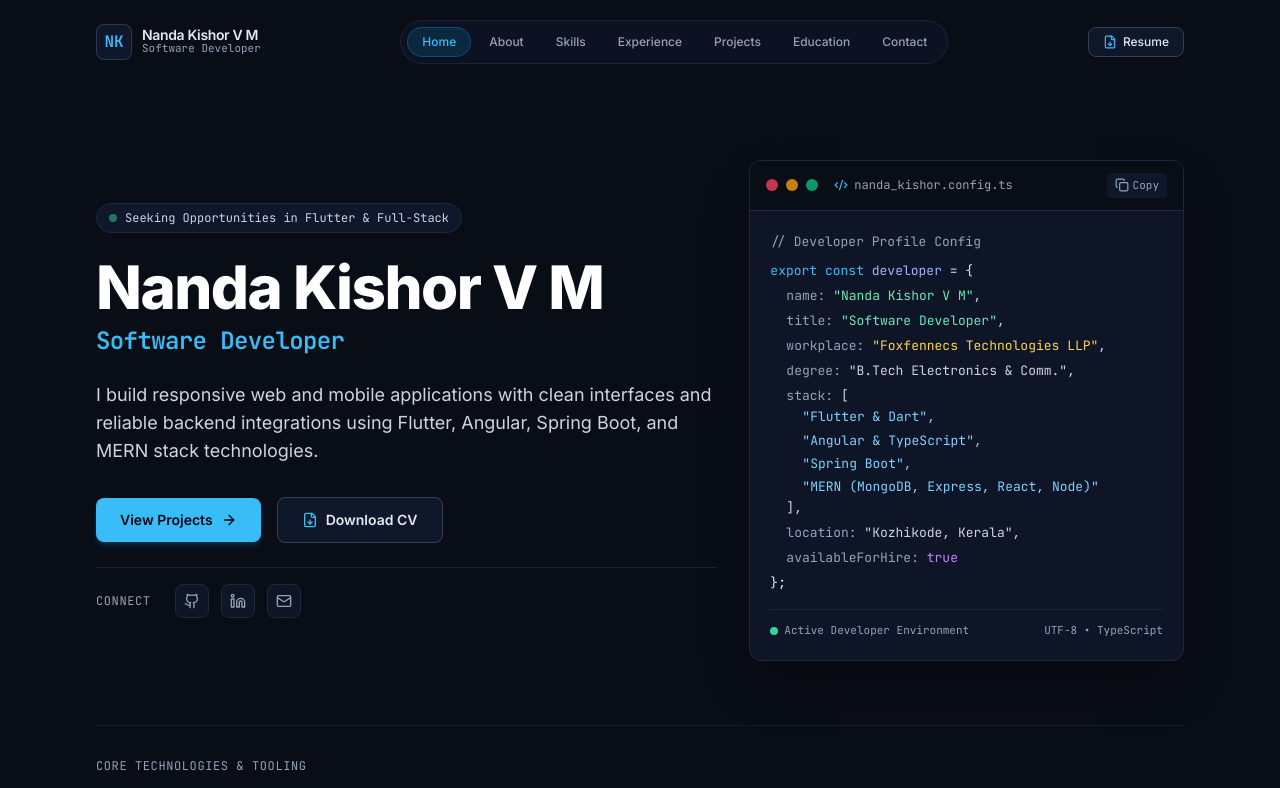
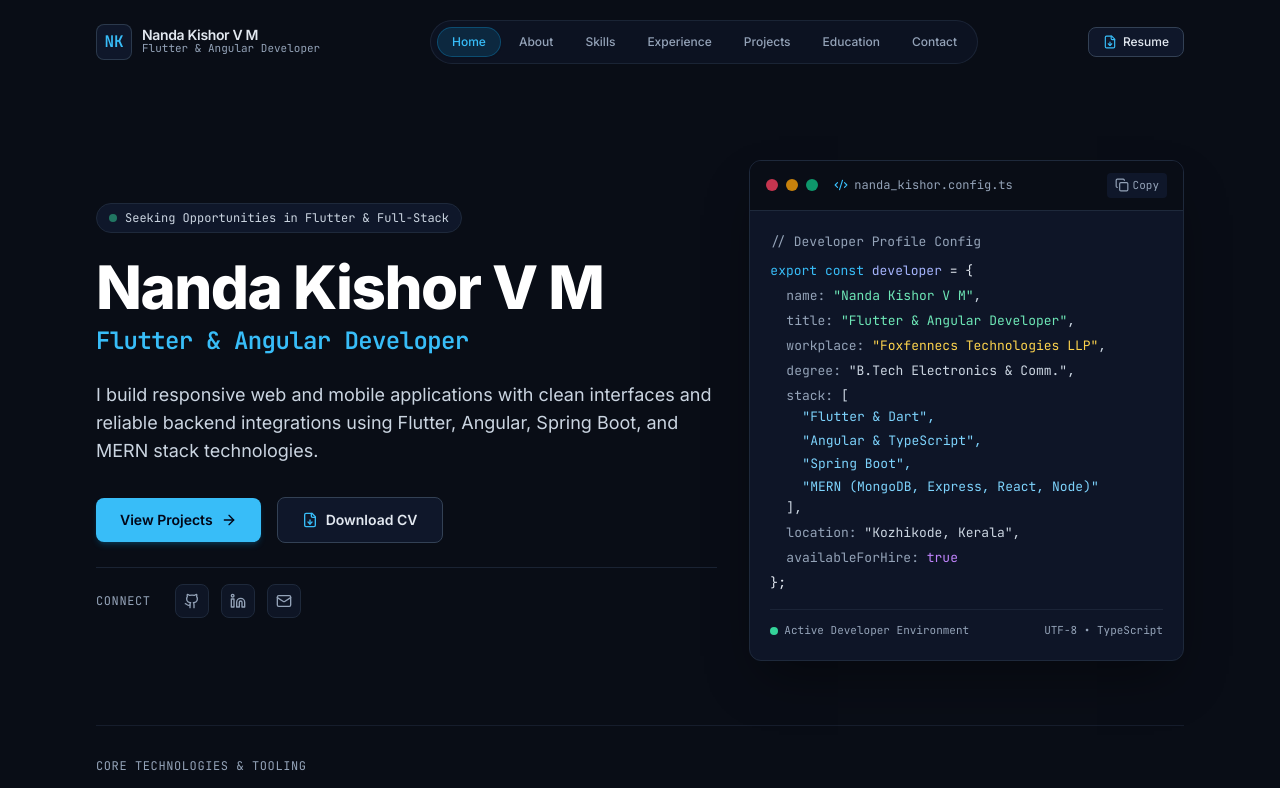
Before and after one commit to kishor5656/portfolio, a React (Vite) app: page / in a window 1280 px wide. Shown: the top 788 px of the page. Built offline with nearby package versions, Linux system fonts and the light colour scheme.

Commit message:
Update title and role to Flutter & Angular Developer

```diff
--- a/index.html
+++ b/index.html
@@ -4,18 +4,18 @@
     <meta charset="UTF-8" />
     <link rel="icon" type="image/svg+xml" href="/favicon.svg" />
     <meta name="viewport" content="width=device-width, initial-scale=1.0" />
-    <title>Nanda Kishor V M — Software Developer | Flutter, Angular, Full-Stack</title>
-    <meta name="description" content="Portfolio of Nanda Kishor V M, a Software Developer building responsive web and mobile applications using Flutter, Angular, Spring Boot, and MERN stack technologies." />
-    <meta name="keywords" content="Nanda Kishor V M, Software Developer, Flutter, Angular, Spring Boot, React, Node.js, Express, MongoDB, Portfolio" />
+    <title>Nanda Kishor V M — Flutter & Angular Developer | Full-Stack</title>
+    <meta name="description" content="Portfolio of Nanda Kishor V M, a Flutter & Angular Developer building responsive web and mobile applications using Flutter, Angular, Spring Boot, and MERN stack technologies." />
+    <meta name="keywords" content="Nanda Kishor V M, Flutter Developer, Angular Developer, Software Developer, Spring Boot, React, Node.js, Express, MongoDB, Portfolio" />
     <meta name="author" content="Nanda Kishor V M" />
 
     <!-- Open Graph / Meta -->
     <meta property="og:type" content="website" />
-    <meta property="og:title" content="Nanda Kishor V M — Software Developer" />
-    <meta property="og:description" content="Software developer with hands-on experience building web and mobile applications using Flutter, Angular, Spring Boot, and the MERN stack." />
+    <meta property="og:title" content="Nanda Kishor V M — Flutter & Angular Developer" />
+    <meta property="og:description" content="Flutter & Angular developer with hands-on experience building web and mobile applications using Flutter, Angular, Spring Boot, and the MERN stack." />
     <meta property="twitter:card" content="summary_large_image" />
-    <meta property="twitter:title" content="Nanda Kishor V M — Software Developer" />
-    <meta property="twitter:description" content="Software developer with hands-on experience building web and mobile applications using Flutter, Angular, Spring Boot, and the MERN stack." />
+    <meta property="twitter:title" content="Nanda Kishor V M — Flutter & Angular Developer" />
+    <meta property="twitter:description" content="Flutter & Angular developer with hands-on experience building web and mobile applications using Flutter, Angular, Spring Boot, and the MERN stack." />
 
     <!-- Google Fonts: Inter & JetBrains Mono -->
     <link rel="preconnect" href="https://fonts.googleapis.com">
--- a/src/components/Hero.jsx
+++ b/src/components/Hero.jsx
@@ -21,7 +21,7 @@ export default function Hero({ onDownloadCv }) {
   const codeSnippet = `// nanda_kishor.config.ts
 export const developer = {
   name: "Nanda Kishor V M",
-  role: "Software Developer",
+  role: "Flutter & Angular Developer",
   location: "Kozhikode, Kerala",
   currentRole: "Foxfennecs Technologies LLP",
   technologies: [
--- a/src/data/portfolioData.js
+++ b/src/data/portfolioData.js
@@ -1,6 +1,6 @@
 export const personalInfo = {
   name: "Nanda Kishor V M",
-  role: "Software Developer",
+  role: "Flutter & Angular Developer",
   educationDegree: "B.Tech in Electronics & Communication",
   location: "Kozhikode, Kerala, India",
   email: "nandakishor5656@gmail.com",
@@ -11,7 +11,7 @@ export const personalInfo = {
   resumeUrl: "/resume.pdf", // Real PDF placed in public/resume.pdf
 
   shortIntro:
-    "Software developer with hands-on experience building web and mobile applications using Flutter, Angular, Spring Boot, and the MERN stack. Seeking opportunities in Flutter, Angular, or full-stack development.",
+    "Flutter & Angular developer with hands-on experience building web and mobile applications using Flutter, Angular, Spring Boot, and the MERN stack. Seeking opportunities in Flutter, Angular, or full-stack development.",
 
   heroDescription:
     "I build responsive web and mobile applications with clean interfaces and reliable backend integrations using Flutter, Angular, Spring Boot, and MERN stack technologies.",
@@ -20,7 +20,7 @@ export const personalInfo = {
     "I am a B.Tech graduate in Electronics and Communication with practical experience in full-stack and mobile application development. Currently contributing to application development at Foxfennecs Technologies LLP, I work extensively with Flutter, Angular, and Spring Boot. I also completed a comprehensive training program in MERN Full Stack Development, gaining hands-on experience with MongoDB, Express.js, React, and Node.js. I enjoy collaborating with teams, solving problems, and building applications that provide seamless user experiences.",
 
   highlights: [
-    { label: "Current Role", value: "Software Developer at Foxfennecs Technologies" },
+    { label: "Current Role", value: "Flutter & Angular Developer at Foxfennecs Technologies" },
     { label: "Education", value: "B.Tech ECE (APJ Abdul Kalam Tech. Univ.)" },
     { label: "Core Specialties", value: "Flutter, Angular, Spring Boot & MERN" },
     { label: "Base Location", value: "Kozhikode, Kerala" },
@@ -56,7 +56,7 @@ export const skillsData = [
 
 export const experienceData = [
   {
-    role: "Software Developer",
+    role: "Flutter & Angular Developer",
     company: "Foxfennecs Technologies LLP",
     location: "Calicut, Kerala",
     period: "Current",
```
Also changed, not shown: 1 other file (tests, documents, lock files or other folders).
